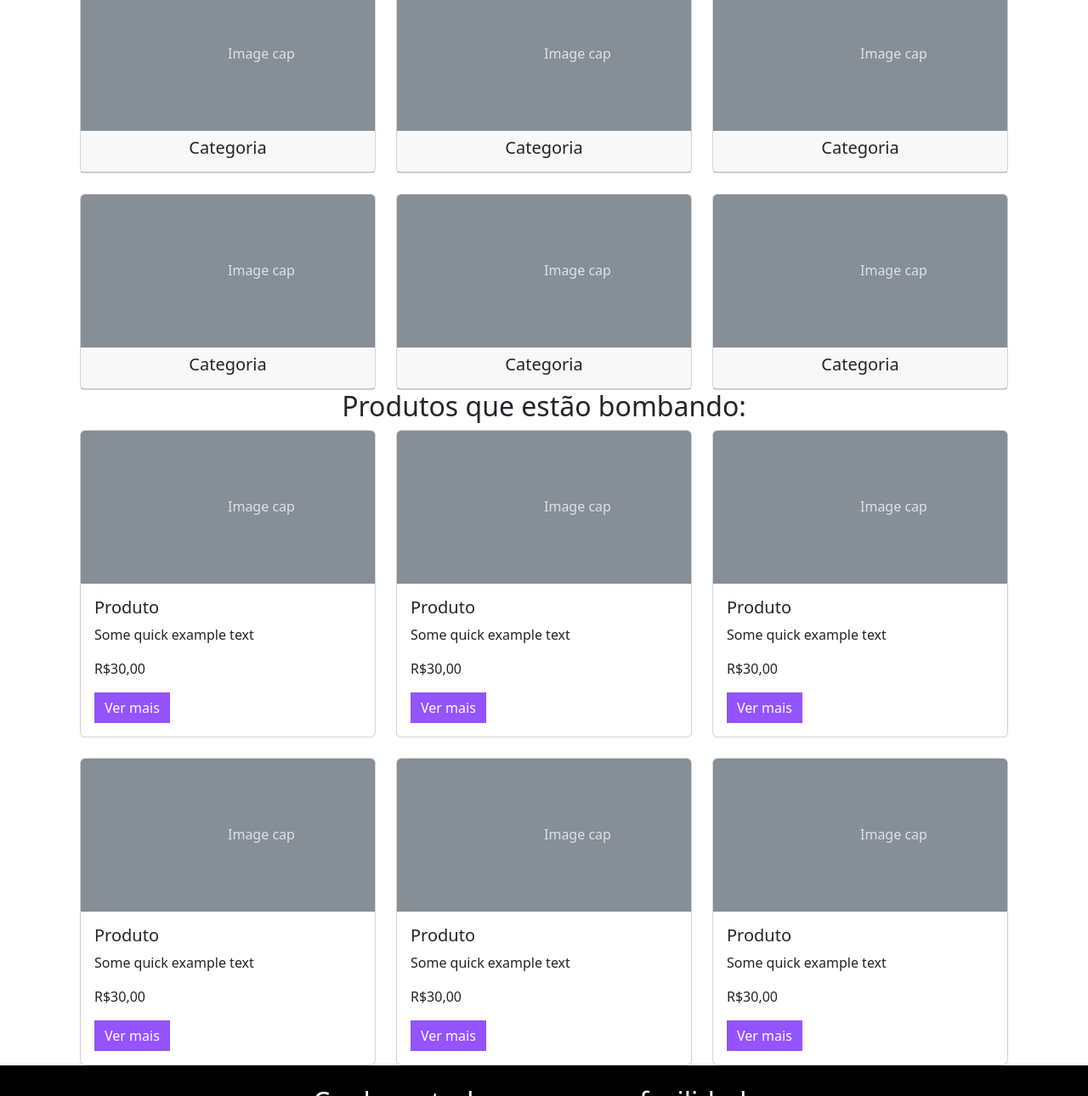
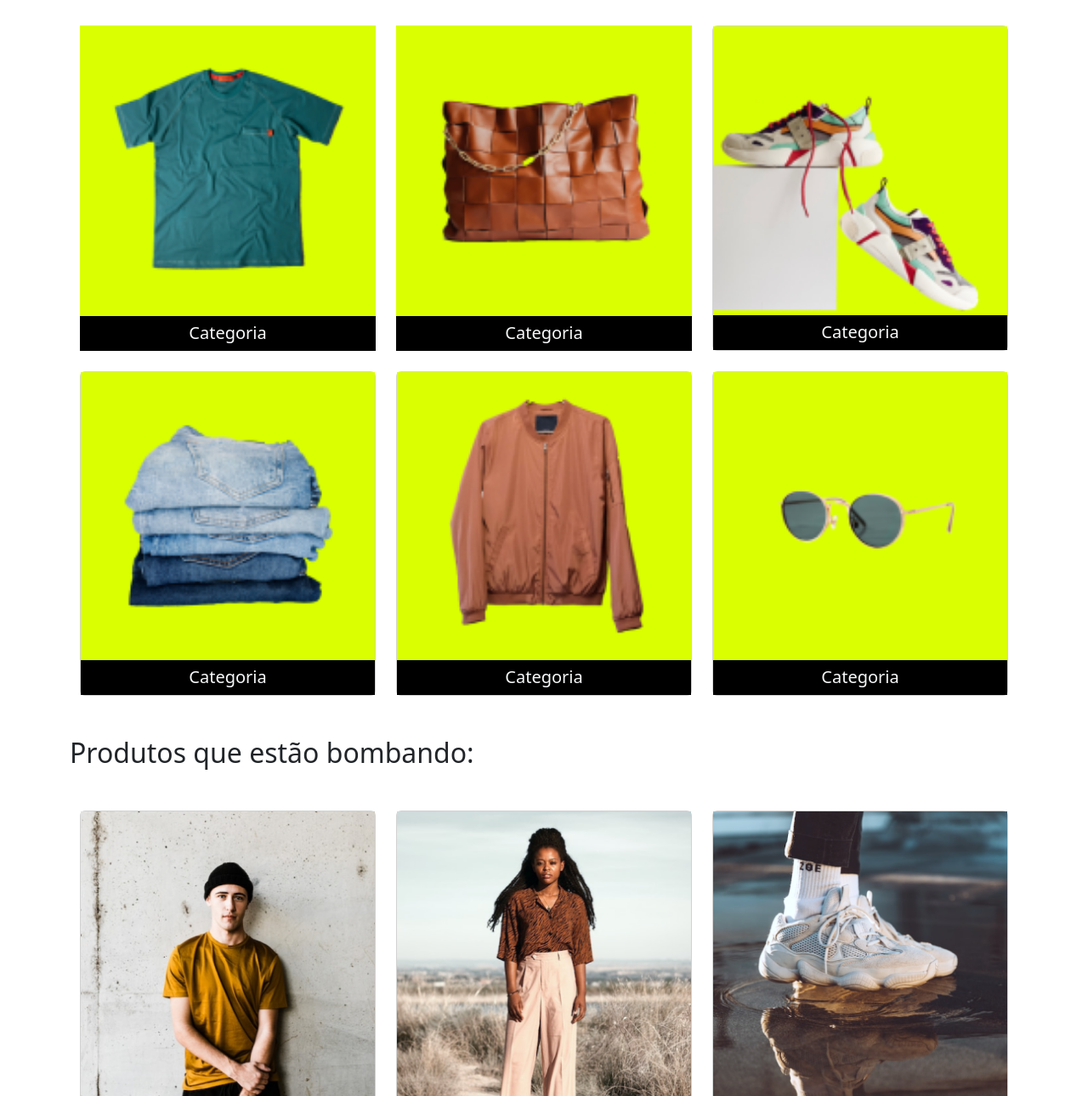
Before and after one commit to GustavoMarquesMartins/Meteora, a plain HTML site: page index.html in a window 1280 px wide. Shown: the part 531-1821 px from the top of the page at 85% size. Drawn offline with nearby package versions, Linux system fonts and the light colour scheme.

Commit message:
salvando

```diff
--- a/estilos.css
+++ b/estilos.css
@@ -24,3 +24,8 @@
 .cor-icones-facilidades {
   color: #DAFF01;
 }
+
+
+.testando-para-ver-se-vai-dar-carto{
+
+}
--- a/index.html
+++ b/index.html
@@ -66,46 +66,42 @@
                 aria-label="Slide 3"></button>
         </div>
         <div class="carousel-inner">
+
             <div class="carousel-item active">
-                <img class=" img-fluid d-md-none d-xl-none d-sm-block" src="./assets/Mobile/banner1-mobile.png"
-                    alt="Modelo feminina vestindo blusa rosa fluorescente, em fundo lilás">
 
-                <img class=" img-fluid d-sm-none d-xl-none d-md-block" src="./assets/Tablet/banner1-tablet.png"
-                    alt="Modelo feminina vestindo blusa rosa fluorescente, em fundo lilás">
+                <img class="img-fluid d-md-none " src="./assets/Mobile/banner1-mobile.png"
+                    alt="Modelo feminina segurando o cabelo de roupa preta sentada em um sofa">
 
-                <img class=" img-fluid d-sm-none d-md-none d-xl-block" src="./assets/Desktop/banner1-desktop.png"
-                    alt="Modelo feminina vestindo blusa rosa fluorescente, em fundo lilás">
+                <img class="img-fluid d-none d-md-block d-xl-none" src="./assets/Tablet/banner1-tablet.png"
+                    alt="Modelo feminina segurando o cabelo de roupa preta sentada em um sofa">
 
-                    <div class="carousel-caption d-none d-md-block">
-                    <h5>First slide label</h5>
-                    <p>Some representative placeholder content for the first slide.</p>
+                <img class="img-fluid d-none d-xl-block" src="./assets/Desktop/banner1-desktop.png"
+                    alt="Modelo feminina segurando o cabelo de roupa preta sentada em um sofa">
+            </div>
+
+            <div class="carousel-item">
+                <img class="img-fluid d-md-none" src="./assets/Mobile/banner2-mobile.png"
+                    alt="Modelo feminina segurando o cabelo de roupa preta sentada em um sofa">
+
+                <img class="img-fluid d-md-block d-none d-xl-none " src="./assets/Tablet/banner2-tablet.png"
+                    alt="Modelo feminina segurando o cabelo de roupa preta sentada em um sofa">
+
+                <img class=" img-fluid d-none d-xl-block d-md-none " src="./assets/Desktop/banner2-desktop.png"
+                    alt="Modelo feminina segurando o cabelo de roupa preta sentada em um sofa">
+                <div class="carousel-caption d-none d-md-block">
                 </div>
+
             </div>
             <div class="carousel-item">
-                <svg class="bd-placeholder-img bd-placeholder-img-lg d-block w-100" width="800" height="400"
-                    xmlns="http://www.w3.org/2000/svg" role="img" aria-label="Placeholder: Second slide"
-                    preserveAspectRatio="xMidYMid slice" focusable="false">
-                    <title>Placeholder</title>
-                    <rect width="100%" height="100%" fill="#666"></rect><text x="50%" y="50%" fill="#444"
-                        dy=".3em">Second slide</text>
-                </svg>
-                <div class="carousel-caption d-none d-md-block">
-                    <h5>Second slide label</h5>
-                    <p>Some representative placeholder content for the second slide.</p>
-                </div>
-            </div>
-            <div class="carousel-item">
-                <svg class="bd-placeholder-img bd-placeholder-img-lg d-block w-100" width="800" height="400"
-                    xmlns="http://www.w3.org/2000/svg" role="img" aria-label="Placeholder: Third slide"
-                    preserveAspectRatio="xMidYMid slice" focusable="false">
-                    <title>Placeholder</title>
-                    <rect width="100%" height="100%" fill="#555"></rect><text x="50%" y="50%" fill="#333"
-                        dy=".3em">Third slide</text>
-                </svg>
-                <div class="carousel-caption d-none d-md-block">
-                    <h5>Third slide label</h5>
-                    <p>Some representative placeholder content for the third slide.</p>
-                </div>
+
+                <img class="img-fluid d-md-none" src="./assets/Mobile/banner3-mobile.png"
+                    alt="Modelo masculino usando roupa formal e com chapéu preto ">
+
+                <img class="img-fluid d-none d-md-block d-xl-none " src="./assets/Tablet/banner3-tablet.png"
+                    alt="Modelo masculino usando roupa formal e com chapéu preto ">
+
+                <img class="img-fluid d-none d-xl-block  " src="./assets/Desktop/banner3-desktop.png"
+                    alt="Modelo masculino usando roupa formal e com chapéu preto ">
             </div>
         </div>
         <button class="carousel-control-prev" type="button" data-bs-target="#carouselExampleCaptions"
@@ -120,112 +116,107 @@
         </button>
     </div>
 
-    <h2 class="text-center">Busque por categoria:</h2>
+    <h2 class="text-center my-3 my-xl-5 ">Busque por categoria:</h2>
+
     <div class="container row mx-auto g-4 ">
+
         <div class="col-6 col-md-4 col-xxl-2">
-            <div class="card">
-                <svg class="bd-placeholder-img card-img-top" width="100%" height="180"
-                    xmlns="http://www.w3.org/2000/svg" role="img" aria-label="Placeholder: Image cap"
-                    preserveAspectRatio="xMidYMid slice" focusable="false">
-                    <title>Placeholder</title>
-                    <rect width="100%" height="100%" fill="#868e96"></rect>
-                    <text x="50%" y="50%" fill="#dee2e6" dy=".3em">Image cap</text>
-                </svg>
-                <div class="card-header bg-b">
-                    <h5 class="text-center   ">Categoria</h5>
+            <div class="card rounded-0 border-0">
+                <img class="d-md-none d-xl-none d-block" src="./assets/Mobile/categorias/categoria-camiseta.png"
+                    alt="camiseta masculina de manga na cor verde, com bolso, com detalhe vermelho.">
+                <img class="d-md-block d-xl-none d-sm-none" src="./assets/tablet/categorias/categoria-camiseta.png"
+                    alt="camiseta masculina de manga na cor verde, com bolso, com detalhe vermelho.">
+                <img class="d-md-none d-sm-none d-xl-block" src="./assets/Desktop/categorias/categoria-camiseta.png"
+                    alt="camiseta masculina de manga na cor verde, com bolso, com detalhe vermelho.">
+                <div class="card-header bg-black  text-light ">
+                    <h5 class="text-center card-text card-text">Categoria</h5>
+                </div>
+            </div>
+        </div>
+
+        <div class="col-6 col-md-4 col-xxl-2">
+            <div class="card rounded-0 border-0">
+                <img class="d-md-none d-xl-none d-block" src="./assets/Mobile/categorias/categoria-bolsas.png"
+                    alt="bolsa marrom">
+                <img class="d-md-block d-xl-none d-sm-none" src="./assets/tablet/categorias/categoria-bolsas.png"
+                    alt="bolsa marrom">
+                <img class="d-md-none d-sm-none d-xl-block" src="./assets/Desktop/categorias/categoria-bolsa.png"
+                    alt="bolsa marrom">
+                <div class="card-header bg-black  text-light">
+                    <h5 class="text-center card-text card-text  ">Categoria</h5>
                 </div>
             </div>
         </div>
 
         <div class="col-6 col-md-4 col-xxl-2">
             <div class="card">
-                <svg class="bd-placeholder-img card-img-top" width="100%" height="180"
-                    xmlns="http://www.w3.org/2000/svg" role="img" aria-label="Placeholder: Image cap"
-                    preserveAspectRatio="xMidYMid slice" focusable="false">
-                    <title>Placeholder</title>
-                    <rect width="100%" height="100%" fill="#868e96"></rect>
-                    <text x="50%" y="50%" fill="#dee2e6" dy=".3em">Image cap</text>
-                </svg>
-                <div class="card-header bg-b">
-                    <h5 class="text-center   ">Categoria</h5>
-                </div>
-            </div>
-        </div>
-
-        <div class="col-6 col-md-4 col-xxl-2">
-            <div class="card">
-                <svg class="bd-placeholder-img card-img-top" width="100%" height="180"
-                    xmlns="http://www.w3.org/2000/svg" role="img" aria-label="Placeholder: Image cap"
-                    preserveAspectRatio="xMidYMid slice" focusable="false">
-                    <title>Placeholder</title>
-                    <rect width="100%" height="100%" fill="#868e96"></rect>
-                    <text x="50%" y="50%" fill="#dee2e6" dy=".3em">Image cap</text>
-                </svg>
-                <div class="card-header bg-b">
-                    <h5 class="text-center   ">Categoria</h5>
+                <img class="d-md-none d-xl-none d-block" src="./assets/Mobile/categorias/categoria-calcados.png"
+                    alt="caçados brancos com detalhes coloridos">
+                <img class="d-md-block d-xl-none d-sm-none" src="./assets/tablet/categorias/categoria-calcados.png"
+                    alt="caçados brancos com detalhes coloridos">
+                <img class="d-md-none d-sm-none d-xl-block" src="./assets/Desktop/categorias/categoria-calcados.png"
+                    alt="caçados brancos com detalhes coloridos">
+                <div class="card-header bg-black  text-light">
+                    <h5 class="text-center  card-text card-text ">Categoria</h5>
                 </div>
             </div>
 
         </div>
         <div class="col-6 col-md-4 col-xxl-2">
             <div class="card">
-                <svg class="bd-placeholder-img card-img-top" width="100%" height="180"
-                    xmlns="http://www.w3.org/2000/svg" role="img" aria-label="Placeholder: Image cap"
-                    preserveAspectRatio="xMidYMid slice" focusable="false">
-                    <title>Placeholder</title>
-                    <rect width="100%" height="100%" fill="#868e96"></rect>
-                    <text x="50%" y="50%" fill="#dee2e6" dy=".3em">Image cap</text>
-                </svg>
-                <div class="card-header bg-b">
-                    <h5 class="text-center   ">Categoria</h5>
+                <img class="d-md-none d-xl-none d-block" src="./assets/Mobile/categorias/categoria-calcas.png"
+                    alt="calça jeans">
+                <img class="d-md-block d-xl-none d-sm-none" src="./assets/tablet/categorias/categoria-calcas.png"
+                    alt="calça jeans">
+                <img class="d-md-none d-sm-none d-xl-block" src="./assets/Desktop/categorias/categoria-calcas.png"
+                    alt="calça jeans">
+                <div class="card-header bg-black  text-light">
+                    <h5 class="text-center  card-text card-text ">Categoria</h5>
                 </div>
             </div>
         </div>
         <div class="col-6 col-md-4 col-xxl-2">
             <div class="card">
-                <svg class="bd-placeholder-img card-img-top" width="100%" height="180"
-                    xmlns="http://www.w3.org/2000/svg" role="img" aria-label="Placeholder: Image cap"
-                    preserveAspectRatio="xMidYMid slice" focusable="false">
-                    <title>Placeholder</title>
-                    <rect width="100%" height="100%" fill="#868e96"></rect>
-                    <text x="50%" y="50%" fill="#dee2e6" dy=".3em">Image cap</text>
-                </svg>
-                <div class="card-header bg-b">
-                    <h5 class="text-center   ">Categoria</h5>
+                <img class="d-md-none d-xl-none d-block" src="./assets/Mobile/categorias/categoria-casacos.png"
+                    alt="casaco marrom">
+                <img class="d-md-block d-xl-none d-sm-none" src="./assets/tablet/categorias/categoria-casacos.png"
+                    alt="casaco marrom">
+                <img class="d-md-none d-sm-none d-xl-block" src="./assets/Desktop/categorias/categoria-casacos.png"
+                    alt="casaco marrom">
+                <div class="card-header bg-black  text-light">
+                    <h5 class="text-center  card-text card-text ">Categoria</h5>
                 </div>
             </div>
         </div>
         <div class="col-6 col-md-4 col-xxl-2">
             <div class="card">
-                <svg class="bd-placeholder-img card-img-top" width="100%" height="180"
-                    xmlns="http://www.w3.org/2000/svg" role="img" aria-label="Placeholder: Image cap"
-                    preserveAspectRatio="xMidYMid slice" focusable="false">
-                    <title>Placeholder</title>
-                    <rect width="100%" height="100%" fill="#868e96"></rect>
-                    <text x="50%" y="50%" fill="#dee2e6" dy=".3em">Image cap</text>
-                </svg>
-                <div class="card-header bg-b">
-                    <h5 class="text-center ">Categoria</h5>
+                <img class="d-md-none d-xl-none d-block" src="./assets/Mobile/categorias/categoria-oculos.png"
+                    alt="óculos">
+                <img class="d-md-block d-xl-none d-sm-none" src="./assets/tablet/categorias/categoria-oculos.png"
+                    alt="óculos">
+                <img class="d-md-none d-sm-none d-xl-block" src="./assets/Desktop/categorias/categoria-oculos.png"
+                    alt="óculos">
+                <div class="card-header bg-black  text-light">
+                    <h5 class="text-center card-text card-text">Categoria</h5>
                 </div>
             </div>
         </div>
     </div>
 
-    <h2 class="text-center">Produtos que estão bombando:</h2>
+    <h2 class="container my-3 my-xl-5">Produtos que estão bombando:</h2>
 
     <div class="container row mx-auto g-4">
         <div class="col-md-6 col-xl-4">
             <div class="card">
-                <svg class="bd-placeholder-img card-img-top" width="100%" height="180"
-                    xmlns="http://www.w3.org/2000/svg" role="img" aria-label="Placeholder: Image cap"
-                    preserveAspectRatio="xMidYMid slice" focusable="false">
-                    <title>Placeholder</title>
-                    <rect width="100%" height="100%" fill="#868e96"></rect>
-                    <text x="50%" y="50%" fill="#dee2e6" dy=".3em">Image cap</text>
-                </svg>
+                <img class="d-md-none d-xl-none d-block" src="./assets/Mobile/produtos/camiseta.png"
+                    alt="homen vestindo uma blusa marrom">
+                <img class="d-md-block d-xl-none d-sm-none" src="./assets/tablet/produtos/camiseta.png"
+                    alt="homen vestindo uma blusa marrom">
+                <img class="d-md-none d-sm-none d-xl-block" src="./assets/desktop/produtos/camiseta.png"
+                    alt="homen vestindo uma blusa marrom">
                 <div class="card-body">
                     <h5 class="card-title">Produto</h5>
-                    <p class="card-text">
+                    <p class="card-text card-text">
                         Some quick example text
                     </p>
                     <p>R$30,00</p>
@@ -237,13 +228,12 @@
 
         <div class="col-md-6 col-xl-4">
             <div class="card">
-                <svg class="bd-placeholder-img card-img-top" width="100%" height="180"
-                    xmlns="http://www.w3.org/2000/svg" role="img" aria-label="Placeholder: Image cap"
-                    preserveAspectRatio="xMidYMid slice" focusable="false">
-                    <title>Placeholder</title>
-                    <rect width="100%" height="100%" fill="#868e96"></rect>
-                    <text x="50%" y="50%" fill="#dee2e6" dy=".3em">Image cap</text>
-                </svg>
+                <img class="d-md-none d-xl-none d-block" src="./assets/Mobile/produtos/calca.png"
+                    alt="mulher vestindo um blusa marrom , com uma calça baje e botas brancas">
+                <img class="d-md-block d-xl-none d-sm-none" src="./assets/tablet/produtos/calca.png"
+                    alt="mulher vestindo um blusa marrom , com uma calça baje e botas brancas">
+                <img class="d-md-none d-sm-none d-xl-block" src="./assets/desktop/produtos/calca.png"
+                    alt="mulher vestindo um blusa marrom , com uma calça baje e botas brancas">
                 <div class="card-body">
                     <h5 class="card-title">Produto</h5>
                     <p class="card-text">
@@ -256,13 +246,12 @@
         </div>
         <div class="col-md-6 col-xl-4">
             <div class="card">
-                <svg class="bd-placeholder-img card-img-top" width="100%" height="180"
-                    xmlns="http://www.w3.org/2000/svg" role="img" aria-label="Placeholder: Image cap"
-                    preserveAspectRatio="xMidYMid slice" focusable="false">
-                    <title>Placeholder</title>
-                    <rect width="100%" height="100%" fill="#868e96"></rect>
-                    <text x="50%" y="50%" fill="#dee2e6" dy=".3em">Image cap</text>
-                </svg>
+                <img class="d-md-none d-xl-none d-block" src="./assets/Mobile/produtos/tenis.png"
+                    alt=" tênis branco sobre uma poça de água">
+                <img class="d-md-block d-xl-none d-sm-none" src="./assets/tablet/produtos/tenis.png"
+                    alt="tênis branco sobre uma poça de água">
+                <img class="d-md-none d-sm-none d-xl-block" src="./assets/desktop/produtos/tenis.png"
+                    alt="tênis branco sobre uma poça de água">
                 <div class="card-body">
                     <h5 class="card-title">Produto</h5>
                     <p class="card-text">
@@ -275,13 +264,12 @@
         </div>
         <div class="col-md-6 col-xl-4">
             <div class="card">
-                <svg class="bd-placeholder-img card-img-top" width="100%" height="180"
-                    xmlns="http://www.w3.org/2000/svg" role="img" aria-label="Placeholder: Image cap"
-                    preserveAspectRatio="xMidYMid slice" focusable="false">
-                    <title>Placeholder</title>
-                    <rect width="100%" height="100%" fill="#868e96"></rect>
-                    <text x="50%" y="50%" fill="#dee2e6" dy=".3em">Image cap</text>
-                </svg>
+                <img class="d-md-none d-xl-none d-block" src="./assets/Mobile/produtos/jaqueta-jeans.png"
+                    alt="homen vestindo uma blusa jeans com uma touca preta ">
+                <img class="d-md-block d-xl-none d-sm-none" src="./assets/tablet/produtos/jaqueta-jeans.png"
+                    alt="homen vestindo uma blusa jeans com uma touca preta ">
+                <img class="d-md-none d-sm-none d-xl-block" src="./assets/desktop/produtos/jaqueta-jeans.png"
+                    alt="homen vestindo uma blusa jeans com uma touca preta ">
                 <div class="card-body">
                     <h5 class="card-title">Produto</h5>
                     <p class="card-text">
@@ -294,13 +282,12 @@
         </div>
         <div class="col-md-6 col-xl-4">
             <div class="card">
-                <svg class="bd-placeholder-img card-img-top" width="100%" height="180"
-                    xmlns="http://www.w3.org/2000/svg" role="img" aria-label="Placeholder: Image cap"
-                    preserveAspectRatio="xMidYMid slice" focusable="false">
-                    <title>Placeholder</title>
-                    <rect width="100%" height="100%" fill="#868e96"></rect>
-                    <text x="50%" y="50%" fill="#dee2e6" dy=".3em">Image cap</text>
-                </svg>
+                <img class="d-md-none d-xl-none d-block" src="./assets/Mobile/produtos/oculos.png"
+                    alt="homen de óculos vestindo uma blusa branca com um cachorro ao lado ">
+                <img class="d-md-block d-xl-none d-sm-none" src="./assets/tablet/produtos/oculos.png"
+                    alt="homen de óculos vestindo uma blusa branca com um cachorro ao lado ">
+                <img class="d-md-none d-sm-none d-xl-block" src="./assets/desktop/produtos/oculos.png"
+                    alt="homen de óculos vestindo uma blusa branca com um cachorro ao lado ">
                 <div class="card-body">
                     <h5 class="card-title">Produto</h5>
                     <p class="card-text">
@@ -313,13 +300,12 @@
         </div>
         <div class="col-md-6 col-xl-4">
             <div class="card">
-                <svg class="bd-placeholder-img card-img-top" width="100%" height="180"
-                    xmlns="http://www.w3.org/2000/svg" role="img" aria-label="Placeholder: Image cap"
-                    preserveAspectRatio="xMidYMid slice" focusable="false">
-                    <title>Placeholder</title>
-                    <rect width="100%" height="100%" fill="#868e96"></rect>
-                    <text x="50%" y="50%" fill="#dee2e6" dy=".3em">Image cap</text>
-                </svg>
+                <img class="d-md-none d-xl-none d-block" src="./assets/Mobile/produtos/bolsa.png"
+                    alt="mulher segurando uma bolsa marrom ">
+                <img class="d-md-block d-xl-none d-sm-none" src="./assets/tablet/produtos/bolsa.png"
+                    alt="mulher segurando uma bolsa marrom ">
+                <img class="d-md-none d-sm-none d-xl-block" src="./assets/desktop/produtos/bolsa.png"
+                    alt="mulher segurando uma bolsa marrom ">
                 <div class="card-body">
                     <h5 class="card-title">Produto</h5>
                     <p class="card-text">
@@ -332,7 +318,7 @@
         </div>
     </div>
 
-    <section class=" pb-4 bg-black text-light">
+    <section class=" pb-4 bg-black text-light mt-3 my-xl-5">
 
         <h2 class="text-center p-4 ">Conheça todas as nossas facilidades</h2>
 
@@ -365,7 +351,7 @@
         </div>
     </section>
 
-    <form class="text-center border border-secondary p-4 m-4">
+    <form class="container border border-secondary p-3 my-3 my-xl-5 text-center mx-auto">
         <h5>Quer receber nossas novidades, promoções exclusivas e 10% OFF na primeira compra? Cadastre-se!</h5>
         <div class="input-group my-3">
             <input class=" form-control border-secondary rounded-0" type="email" placeholder="Digite seu e-mail"
```
